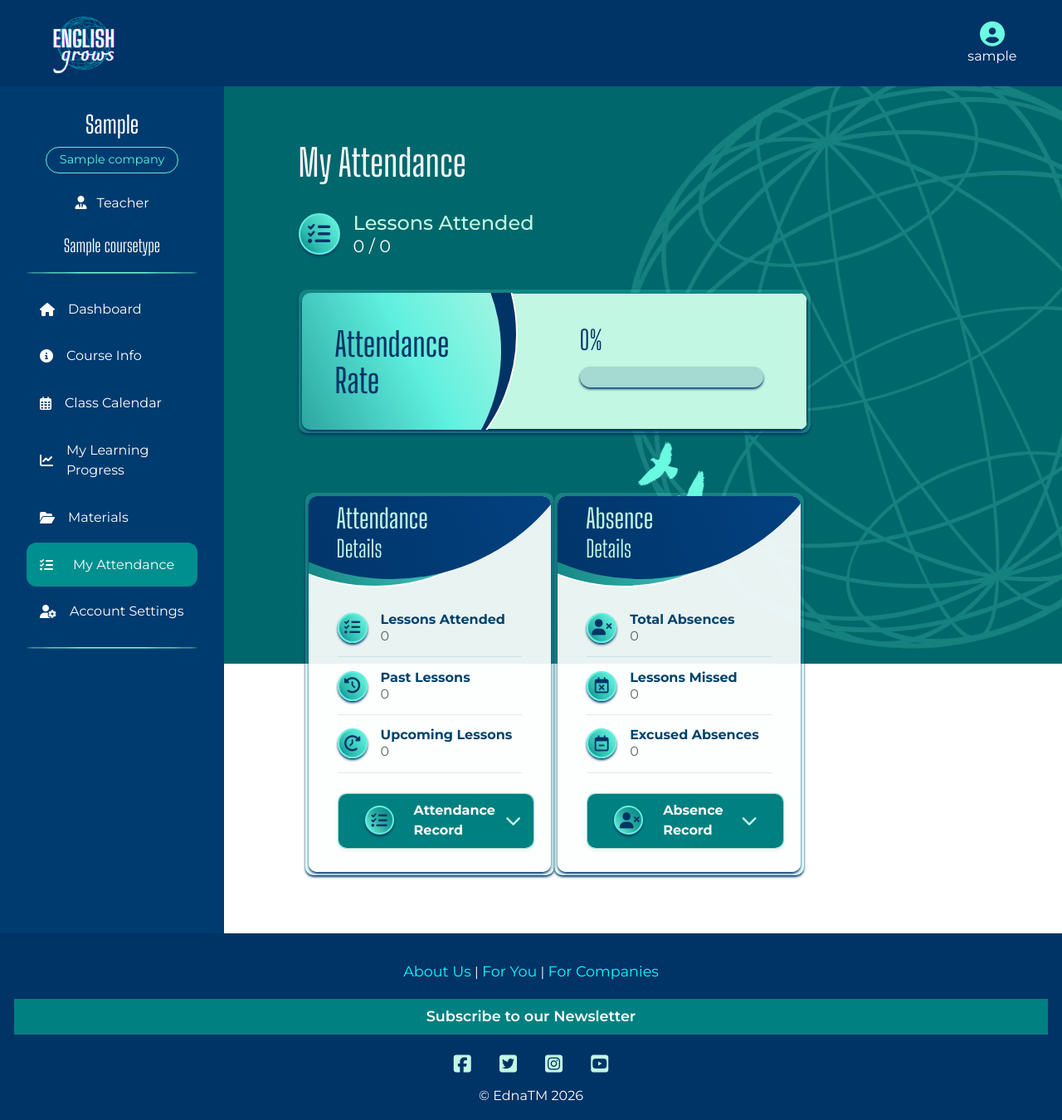
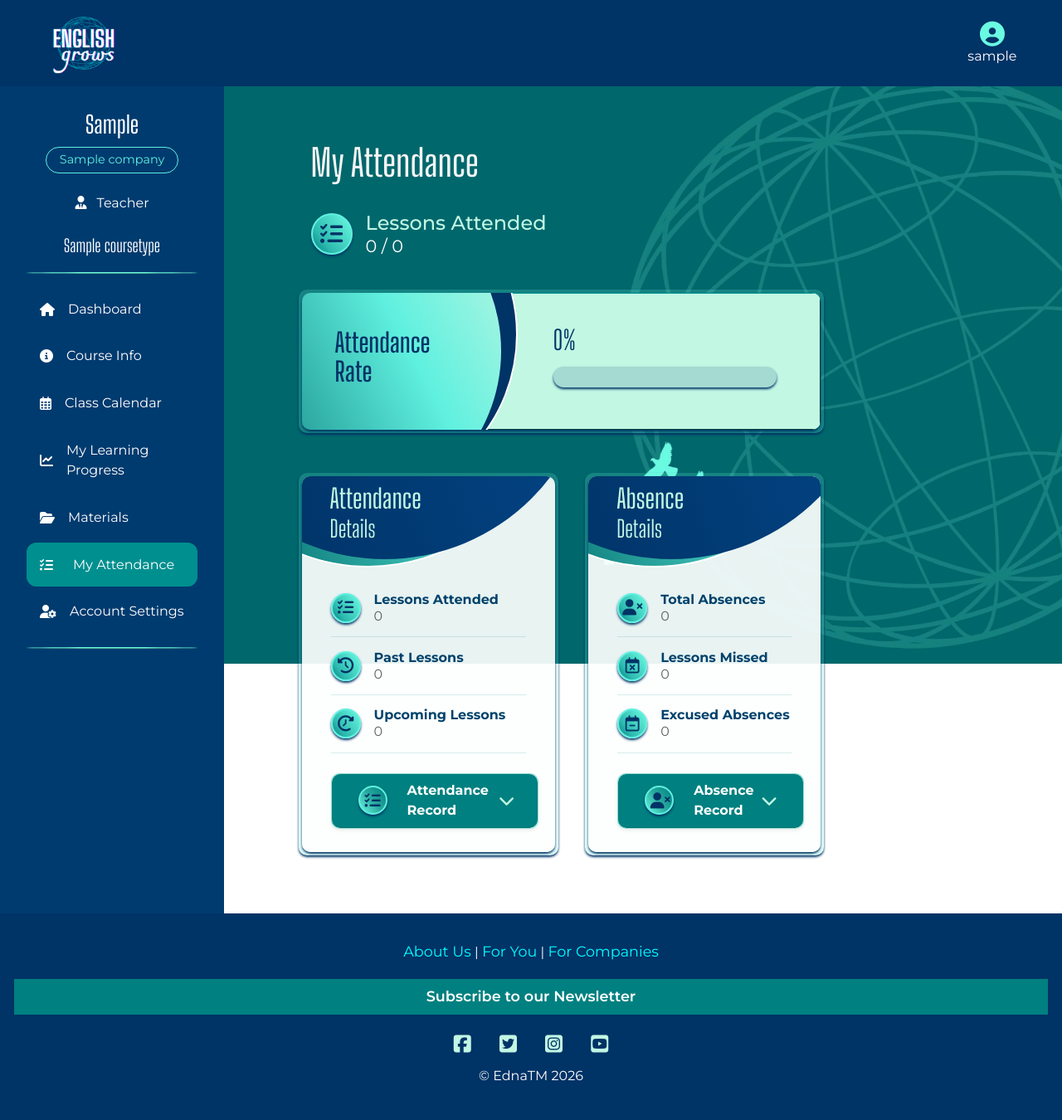
Before and after one commit to Ethra8/english-grows-new, a Django app: page /profiles/my_attendance/ in a window 1280 px wide. Shown: the whole page at 83% size. After the commit the page ends 1303 px from the top, so only its background shows below. Run offline with Django 5.2, Linux system fonts and the light colour scheme; a user stored in the database is signed in; tables that the repository leaves empty hold one stand-in row (values such as "Sample post"); data that the repository does not hold is empty; some libraries are stand-ins or nearby versions; some web fonts are replaced.

Commit message:
Fully Responsive Attendance page: Complete

```diff
--- a/profiles/static/profiles/css/profiles.css
+++ b/profiles/static/profiles/css/profiles.css
@@ -299,7 +299,7 @@ main.profile-main h1 {
 .my-course .course-card {
     border-radius: 10px;
     box-shadow: 0 2px 3px 0 #003366;
-    min-width: 300px;
+    /* min-width: 300px; */
     background: #c1f7e3;
     position: relative;
     overflow: hidden;
@@ -308,7 +308,6 @@ main.profile-main h1 {
     border-radius: 10px;
     background: #c1f7e3;
     box-shadow: 0 2px 3px 0 #003366;
-
 }
 
 .my-course .course-card strong {
@@ -546,9 +545,9 @@ main.profile-main h1 {
 
 .attendance-progress-card .circle-panel1 h2 {
     font-family: "Big Shoulders Display", sans-serif;
-    margin: 5rem 2rem 0 50px;
-    font-size: 2.5rem;
-    font-weight: 500;
+    margin: 5.2rem 2rem 0 50px;
+    font-size: 2rem;
+    font-weight: 600;
     line-height: 1.1;
     color: #003366;
     max-height: 50px;
@@ -603,7 +602,7 @@ main.profile-main h1 {
 
 .attendance-progress-card .info {
     /* margin-left: 150px; */
-    padding: 1rem 2rem 1rem 19rem;
+    padding: 1rem 2rem 1rem 17rem;
     width: 100%;
     min-height: 165px;
     border: outset 1px #008f8f;
@@ -652,59 +651,18 @@ main.profile-main h1 {
 
 /*** Detailed Attendance **********/
 
-/* .wrapper-attendance-details,
-.wrapper-absence-details {
-    border-radius: 10px;
-    padding: 8px;
-    box-shadow: 0 2px 3px 0 #003366;
-    width: 49%;
-    background: rgba(106, 250, 225, 0.2);
-} */
-
-.row-details {
+.row-details>.row {
     display: flex;
-    flex-direction: row;
-    gap: 2rem !important;
-    align-items: center;
-    align-items: stretch;
-    width: 100%;
+    gap: 2rem;
 }
-
-.row-details > .wrapper-attendance-details {
-    /* display: flex;
-    flex-direction: row;
-    gap: 2rem !important;
-    align-items: center;
-    min-width: 100%;
-    display: flex;
-    padding: 20px !important; */
-    flex: 1;
-
-}
-
-/* .wrapper-attendance-details {
-    margin-right: 1%;
-    width: 49%;
-    min-width: 49%;
-}
-
-
-.wrapper-absence-details {
-    margin-left: 1%;
-    width: 49%;
-    min-width: 49%;
-} */
 
 .detailed-attendance-card {
     position: relative;
     overflow: hidden;
-    /* display: flex; */
     max-width: 100%;
     border-radius: 10px;
     padding: 125px 20px 20px;
     box-shadow: 0 2px 3px 0 #003366;
-    /* min-width: 340px; */
-    /* width: 100%; */
     background: rgba(255, 255, 255, 0.9);
     z-index: 2;
 }
@@ -716,7 +674,6 @@ main.profile-main h1 {
     width: 500px;
     height: 500px;
     border-radius: 50%;
-    /* background: #249188; */
     background: linear-gradient(251deg,rgba(4, 72, 140, 1) 0%, rgba(0, 51, 102, 1) 87%, rgba(0, 45, 89, 1) 100%);
     color: white;
     z-index: 2;
@@ -744,7 +701,6 @@ main.profile-main h1 {
     z-index: 1;
     border: solid 2px #ffffff;
 }
-
 
 
 /* ******* ACCORDION: My Attendance/Absence Records ********************* */
@@ -915,11 +871,21 @@ main.profile-main h1 {
 
 @media (max-width: 1239px) {
 
-    .course-card .info{
-        padding: 10.5rem 2rem 2rem;
-        max-width: max-content;
-        justify-content: space-between !important;
-        /* width: max-content; */
+    .course-card .info {
+        padding: 10.5rem 4% 2rem;
+    }
+
+    .course-card .info .col:first-child {
+        padding-right: 0;
+        padding-left: 2rem;
+    }
+
+    .course-card .info .col:nth-child(2) {
+        padding-left: 3rem;
+    }
+
+    .course-card .info .col:last-child {
+        padding-left: 2rem;
     }
 
     .course-card .circle-panel1 {
@@ -990,14 +956,54 @@ main.profile-main h1 {
         padding: 70px 14%;
     }
 
+    .wrapper-course-card {
+        margin: 0 auto;
+    }
+
     .my-course .course-card {
-        min-width: none !important;
+        min-width: 0 !important;
         padding: 0%;
     }
 
     .course-card .info {
-        min-width: none !important;
+        min-width: 0 !important;
         padding: 10.5rem 2rem 2rem;
+    }
+
+    .course-card .info .col:nth-child(2) {
+        padding-left: 2rem;
+    }
+
+
+    /* My ATTENDANCE Page ********************** */
+
+    .my-attendance
+
+    .my-attendance {
+        margin: 0 auto;
+    }
+
+    .attendance-progress-card .info {
+        padding: 7.5rem 4% 2rem;
+    }
+
+    .attendance-progress-card .circle-panel1 {
+        top: -490px;
+        left: -170px;
+        width: 600px;
+        height: 600px;
+        background: linear-gradient(101deg,rgba(0, 104, 107, 1) 7%, rgba(95, 240, 223, 1) 65%, rgba(193, 247, 227, 1) 100%);
+    }
+
+    .attendance-progress-card .circle-panel1 h2 {
+        margin: 26rem 1rem 0 5rem;
+    }
+
+    .attendance-progress-card .circle-panel2 {
+        top: -490px;
+        left: -160px;
+        width: 610px;
+        height: 610px;
     }
 
 
@@ -1075,7 +1081,7 @@ main.profile-main h1 {
     }
 
     .my-course .course-card .info {
-        padding: 10.5rem 1rem 1rem;
+        padding: 10.5rem 1rem 3rem;
     }
 
 
--- a/profiles/templates/profiles/my_attendance.html
+++ b/profiles/templates/profiles/my_attendance.html
@@ -12,8 +12,8 @@
 
 <section class="my-attendance">
     <div class="overlay-birds"></div>
-    <div class="row w-100 mb-4">
-        <div class="col-12 w-100 ml-0 pl-0">
+    <div class="row mb-4">
+        <div class="col-12">
             <header>
                 <h1>My Attendance</h1>
                 <!-- <p>Check your attendance to your current course: <strong>{{ active_enrollment.course.course_type.name }}</strong>.</p> -->
@@ -71,8 +71,8 @@
 
     <div class="row-details">
 
-        <div class="row mt-5 px-2 w-100">
-            <div class="col-12 col-lg-6 wrapper-attendance-details">
+        <div class="row mt-5 mb">
+            <div class="col-12 col-lg wrapper-attendance-details">
                 <div class="detailed-attendance-card">
                     <div class="circle-panel1">
                         <h2>Attendance<br><small>Details</small></h2>
@@ -203,7 +203,7 @@
                     </div>
                 </div>
             </div>
-            <div class="col-12 col-lg-6 wrapper-absence-details">
+            <div class="col-12 col-lg wrapper-absence-details">
                 <div class="detailed-attendance-card mx-auto">
                     <div class="circle-panel1">
                         <h2>Absence<br><small>Details</small></h2>
--- a/profiles/templates/profiles/profile.html
+++ b/profiles/templates/profiles/profile.html
@@ -8,7 +8,7 @@
     <link rel="stylesheet" href="{% static 'profiles/css/profiles.css' %}">
 {% endblock %}
 
-{% block extra_title %}| My Profile{% endblock %}
+{% block extra_title %}| Dashboard{% endblock %}
 
 
 {% block sidebar %}
```
Also changed, not shown: profiles/templates/profiles/my_course.html (+5 -5 lines).
